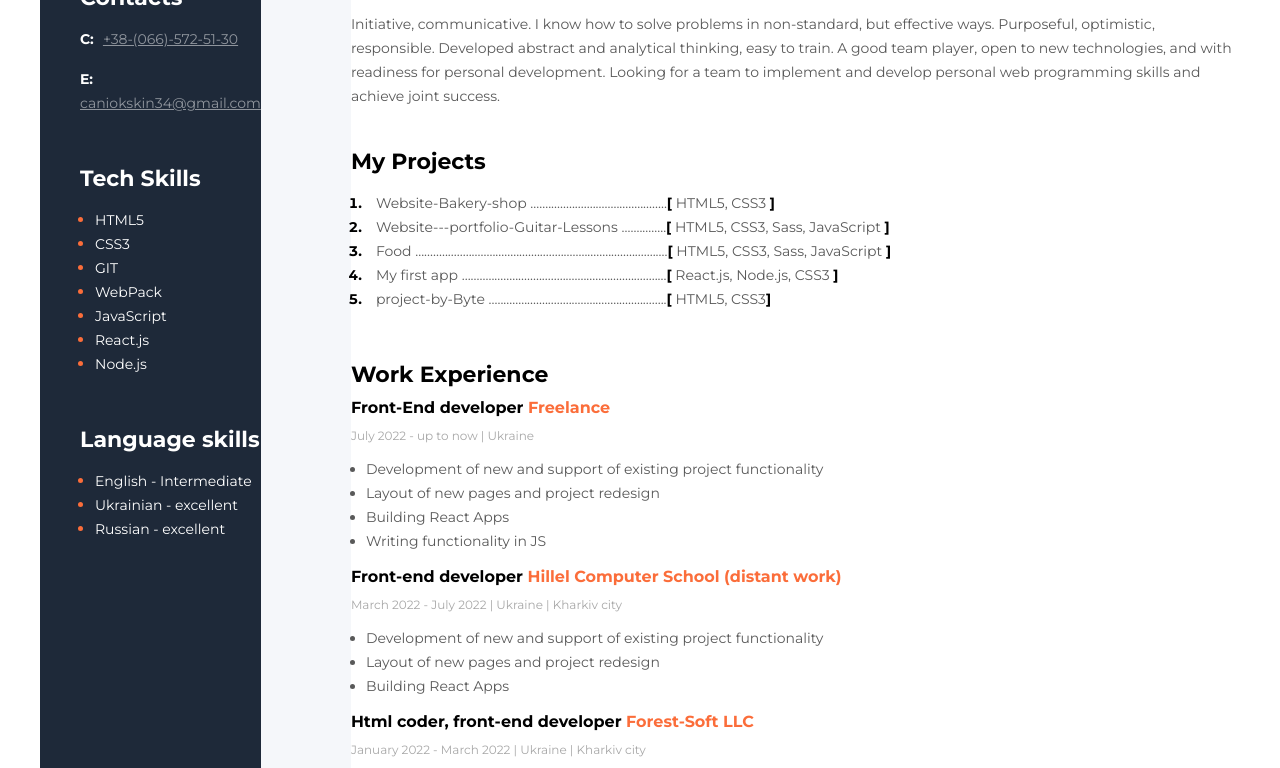
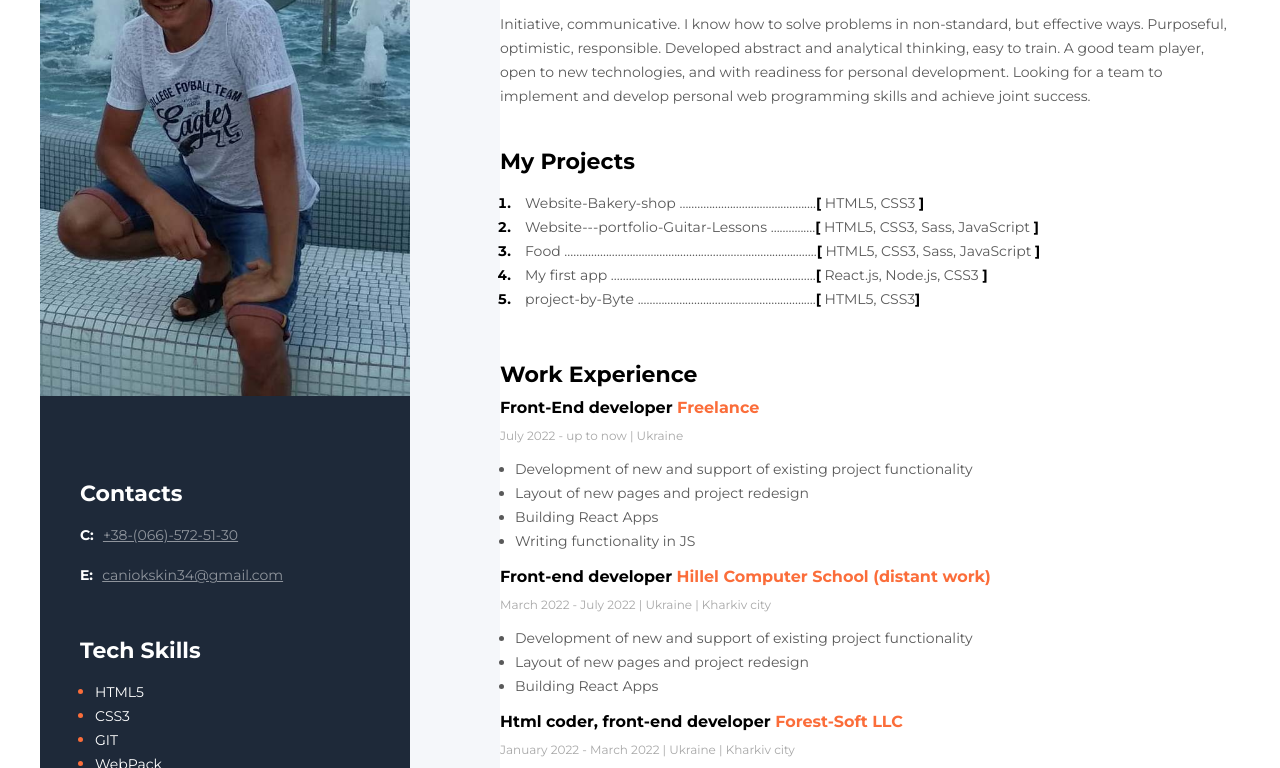
Before and after one commit to Alexandr-Grinenko/My-RESUME, a plain HTML site: page index.html in a window 1280 px wide. Shown: the part 163-931 px from the top of the page. Drawn offline with Linux system fonts and the light colour scheme; the site is published under a folder, as on GitHub Pages, so addresses that start at the root find nothing.

Commit message:
Update index.html

```diff
--- a/index.html
+++ b/index.html
@@ -98,7 +98,7 @@
             </div>
         </div>
         <aside class="sidebar">
-            <img class="my-photo" src="/img/my-photo.jpg" alt="photo">
+            <img class="my-photo" src="./img/my-photo.jpg" alt="photo">
             <div class="my-contacts">
                 <h3 class="sidebar-title">Contacts</h3>
                 <div>
```
